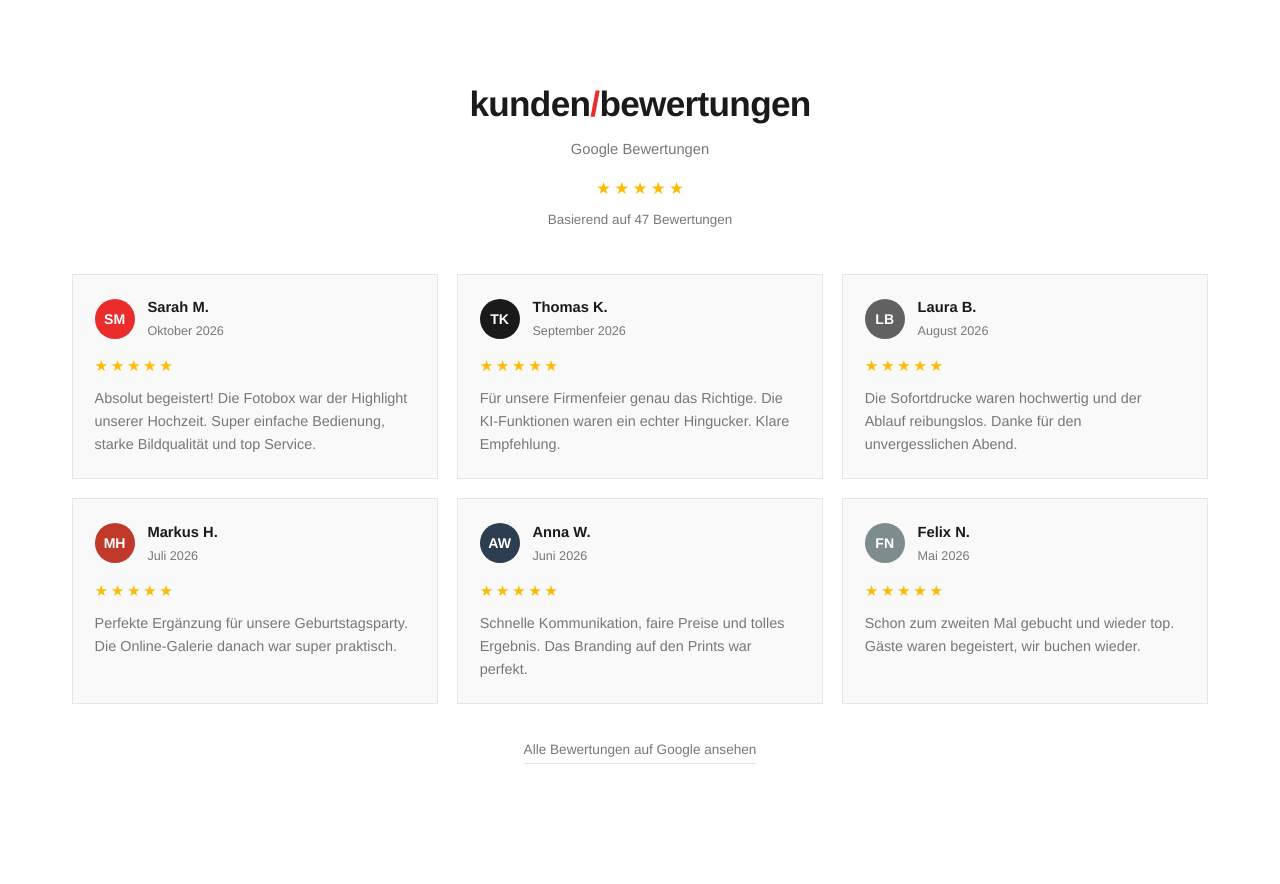
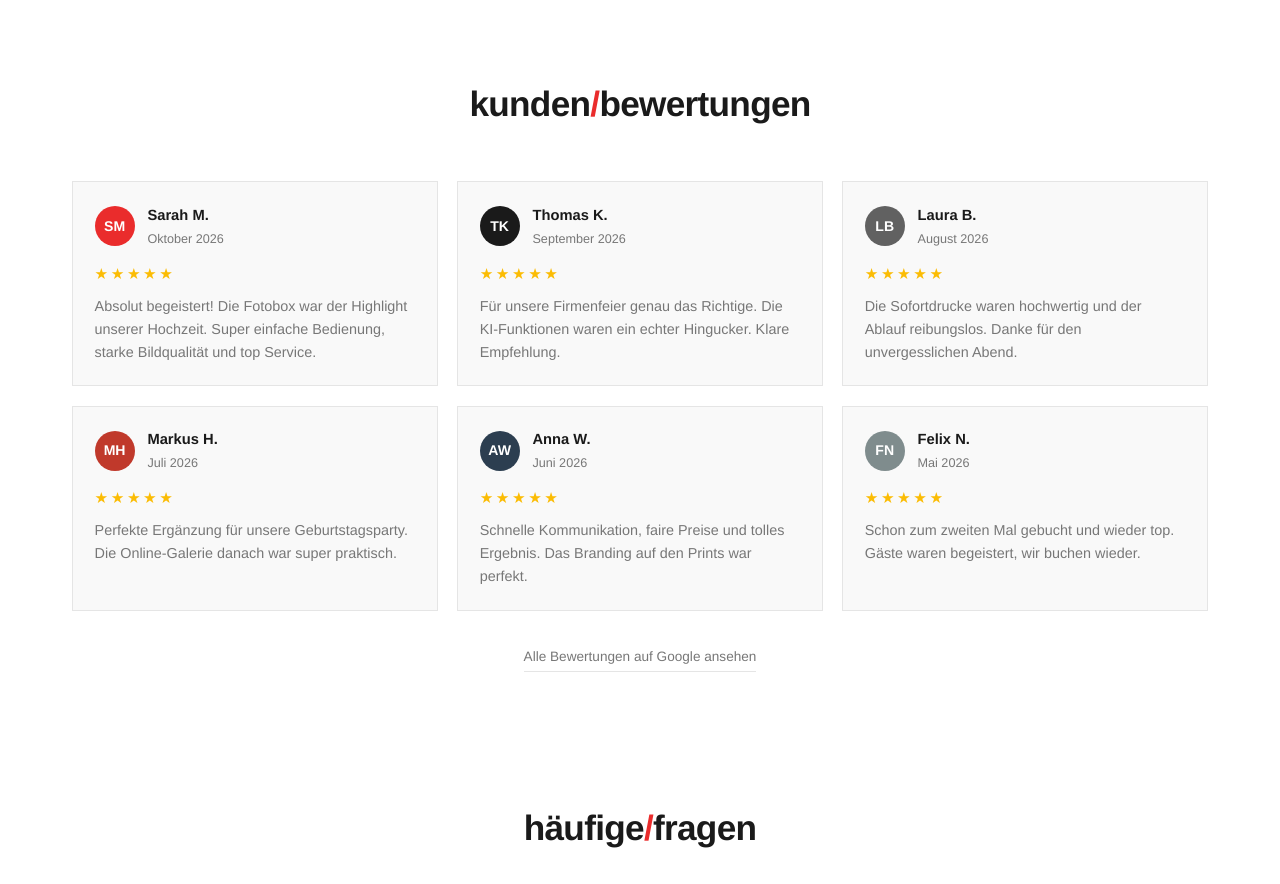
Before and after one commit to Blitzi9188/fotobox.tirol, a Next.js app: page / in a window 1280 px wide. Shown: the part 4280-5164 px from the top of the page. Built offline with nearby package versions, Linux system fonts and the light colour scheme.

Commit message:
style: remove reviews subtitle, stars, and count label

```diff
--- a/src/app/kontakt/page.tsx
+++ b/src/app/kontakt/page.tsx
@@ -118,10 +118,7 @@ export default async function KontaktPage({
             <div className="overall-rating">
               <div className="reviews-header">
                 <h2 style={{ marginBottom: "0.35rem" }}>{reviews.heading.split("/")[0]}<span className="accent-slash">/</span>{reviews.heading.split("/")[1] || ""}</h2>
-                <div className="reviews-subtitle">{reviews.sourceLabel}</div>
               </div>
-              <div className="stars-row">{stars(5)}</div>
-              <div className="review-count">{reviews.reviewCountLabel}</div>
             </div>
             <div className="reviews-grid">
               {latestReviews.map((review, index) => (
--- a/src/app/page.tsx
+++ b/src/app/page.tsx
@@ -292,12 +292,7 @@ export default async function HomePage() {
                     <div className="overall-rating">
                       <div className="reviews-header">
                         <h2 style={{ marginBottom: 0.35 + "rem" }}><SlashHeading value={reviews.heading} /></h2>
-                        <div className="reviews-subtitle">
-                          {reviews.sourceLabel}
-                        </div>
                       </div>
-                      <div className="stars-row">{stars(5)}</div>
-                      <div className="review-count">{reviews.reviewCountLabel}</div>
                     </div>
                     <div className="reviews-grid">
                       {latestReviews.map((review, index) => (
```
